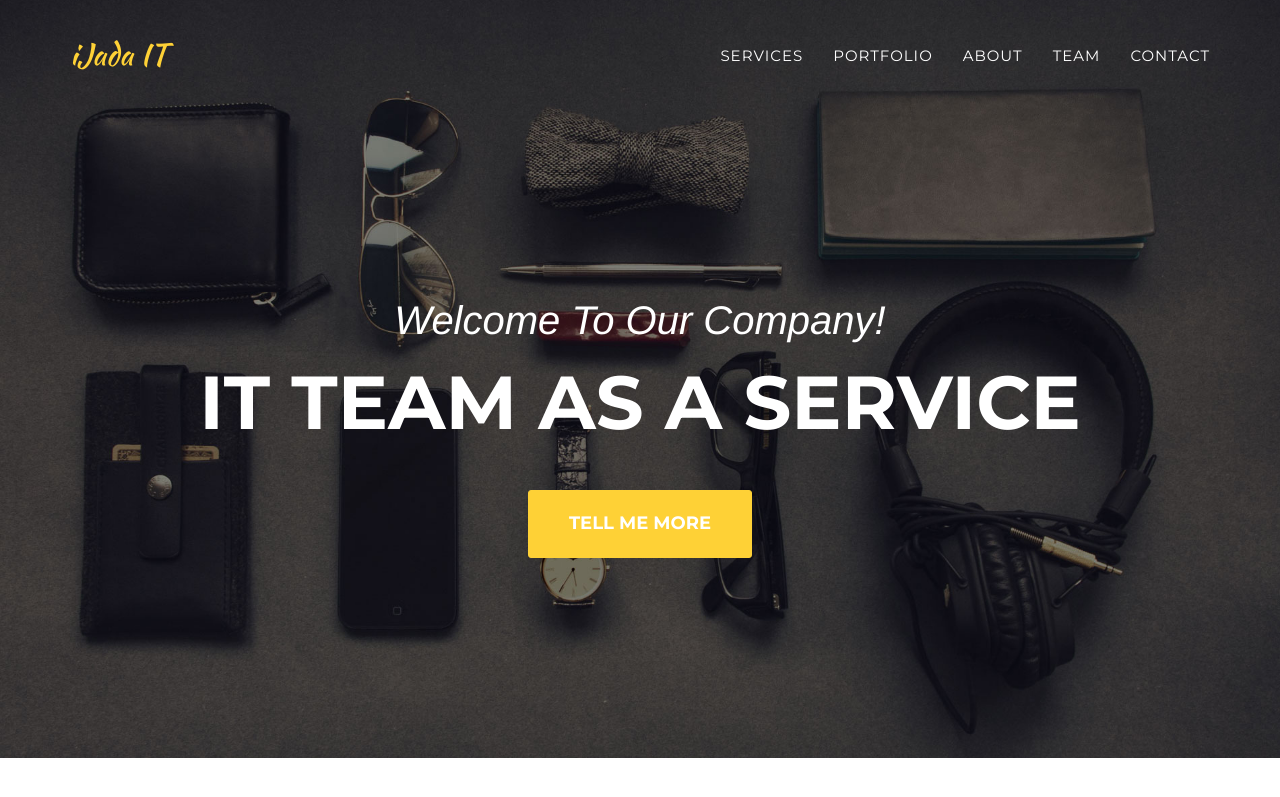
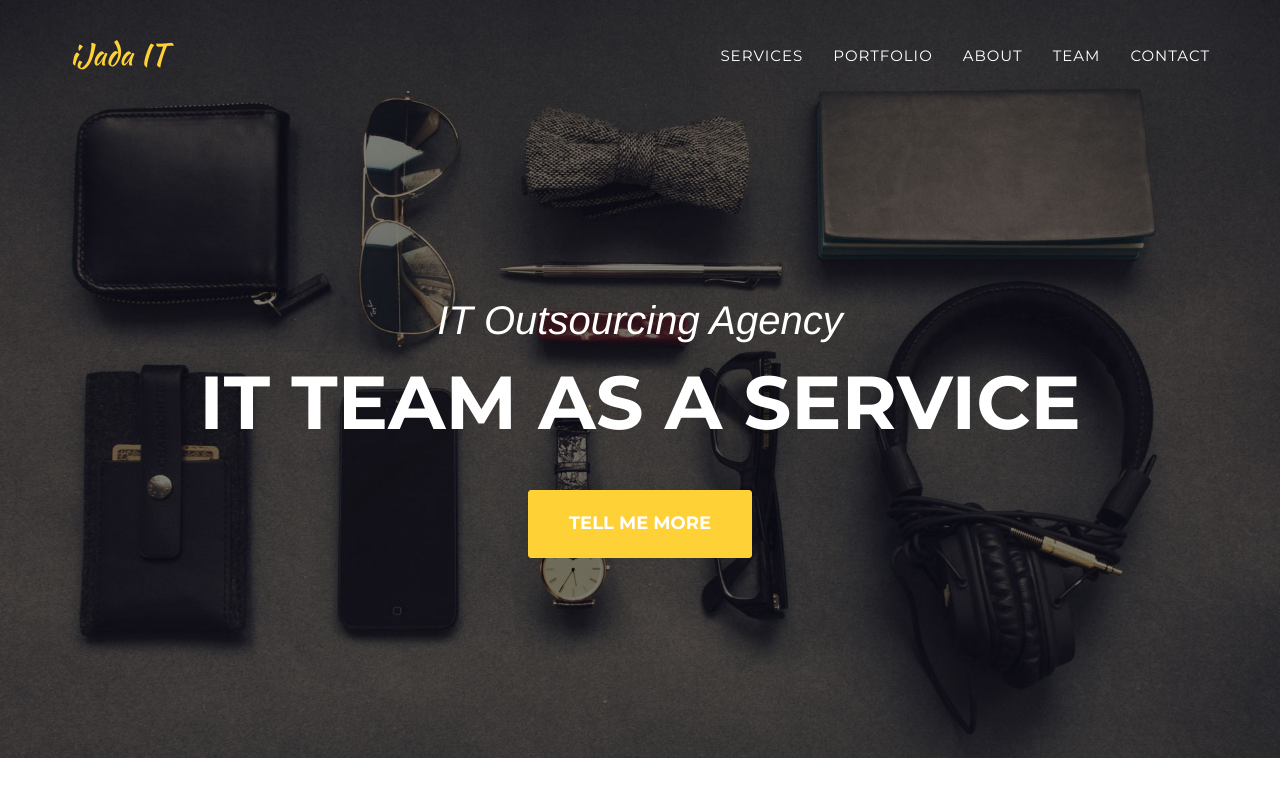
Before and after one commit to ijadait/ijadait.github.io, a Jekyll site: the page built from index.html, in a window 1280 px wide and 900 px high. Shown: the top 797 px of the window. Built offline with Jekyll 4.4.1, drawn with Linux system fonts in a browser that asks for light colours; some web fonts are replaced.

Commit message:
Updated header.html

```diff
--- a/_includes/header.html
+++ b/_includes/header.html
@@ -44,7 +44,7 @@
     <header>
         <div class="container">
             <div class="intro-text">
-                <div class="intro-lead-in">Welcome To Our Company!</div>
+                <div class="intro-lead-in">IT Outsourcing Agency</div>
                 <div class="intro-heading">IT team as a service</div>
                 <a href="#services" class="page-scroll btn btn-xl">Tell Me More</a>
             </div>
```
